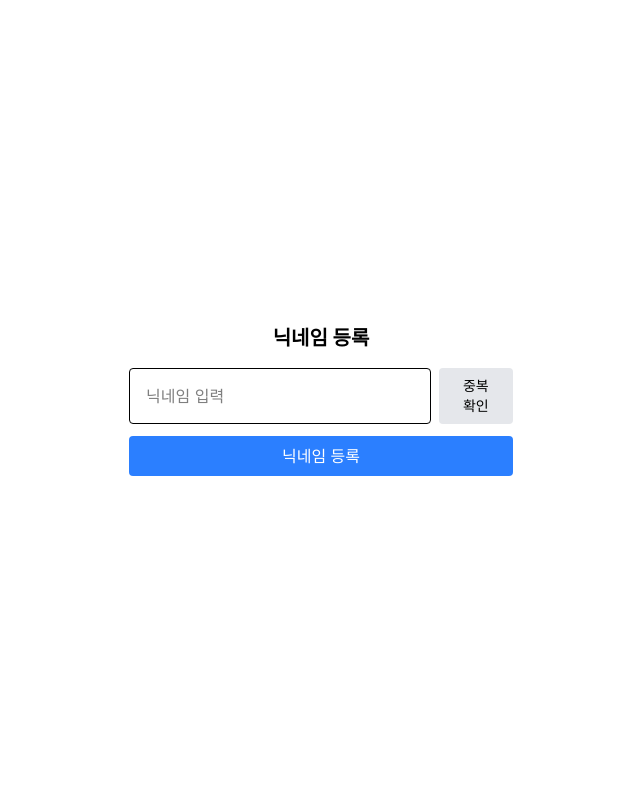
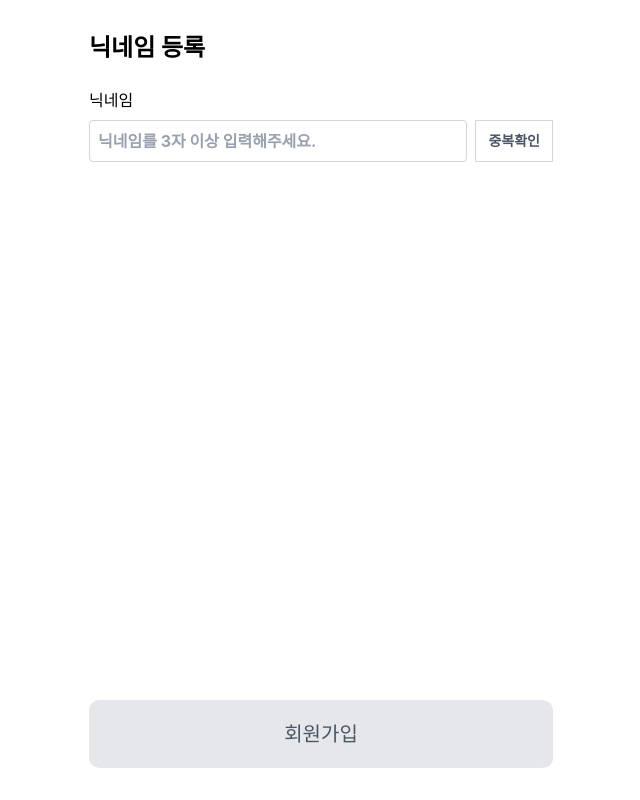
Before and after one commit to jump6746/client, a Next.js app: page /register/nickname in a window 1280 px wide. Shown: the whole page, without its empty margins (319-959 px from the left). Built offline with nearby package versions, Linux system fonts and the light colour scheme; a web font is replaced by a local one.

Commit message:
feat: oauth 첫 가입자 닉네임 페이지로 보내기

```diff
--- a/src/app/oauth2/callback/route.ts
+++ b/src/app/oauth2/callback/route.ts
@@ -28,7 +28,8 @@ export async function GET(request: NextRequest){
       headers: {
         Authorization: `Bearer ${accessToken}`,
         "Content-Type": "application/json"
-      }
+      },
+      method: "GET",
     });
 
     if(!userInfoResponse.ok){
--- a/src/app/register/nickname/page.tsx
+++ b/src/app/register/nickname/page.tsx
@@ -1,108 +1,112 @@
 "use client";
 
-import { useRouter } from "next/navigation";
-import { useState } from "react";
-import customToast from "@/shared/ui/CustomToast/customToast";
-import isSuccessResponse from "@/shared/lib/isSuccessResponse";
-import { changeNicknameAPI } from "@/features/user/api/changeNicknameAPI";
-import { checkNickname } from "@/features/user/api/checkNicknameAPI"; // ✅ 닉네임 중복 확인 API
+import { useCheckNickname, usePatchNickname } from "@/entities/auth/queries";
+import { isSuccessResponse } from "@/shared/lib";
+import { Button } from "@/shared/ui/Button";
+import { customToast } from "@/shared/ui/CustomToast";
+import { Input } from "@/shared/ui/Input";
+import { FormEvent, useState } from "react";
+import { toast } from "sonner";
 
 const RegisterNicknamePage = () => {
-  const router = useRouter();
+  const [nickname, setNickName] = useState<string>("");
+  const [nicknameCheck, setNickNameCheck] = useState<boolean>(false);
 
-  const [nickname, setNickname] = useState("");
-  const [isChecking, setIsChecking] = useState(false);
-  const [isChecked, setIsChecked] = useState(false);
-  const [isAvailable, setIsAvailable] = useState(false);
-  const [loading, setLoading] = useState(false);
-  const [error, setError] = useState("");
+  const checkNicknameMutation = useCheckNickname();
+  const patchNicknameMutation = usePatchNickname();
 
-  const handleCheckDuplicate = async () => {
-    console.log(isChecked);
-    setIsChecking(true);
-    setIsChecked(false);
-    setIsAvailable(false);
-    try {
-      const response = await checkNickname(nickname);
-      if (isSuccessResponse(response)) {
-        if (response.data === false) {
-          customToast.success("사용 가능한 닉네임입니다.");
-          setIsAvailable(true);
+  const handleNickNameCheck = async () => {
+    if (!nickname) {
+      customToast.error("닉네임을 입력해주세요.");
+      return;
+    }
+
+    checkNicknameMutation.mutate(nickname, {
+      onSuccess: (response) => {
+        if (isSuccessResponse(response) && !response.data) {
+          setNickNameCheck(true);
         } else {
-          customToast.error("이미 사용 중인 닉네임입니다.");
+          setNickNameCheck(false);
         }
-        setIsChecked(true);
-      }
-    } catch (err) {
-      console.error(err);
-      customToast.error("중복 확인 중 오류 발생");
-    } finally {
-      setIsChecking(false);
-    }
+      },
+    });
   };
 
-  const handleSubmit = async (e: React.FormEvent) => {
+  const handleSubmit = async (e: FormEvent<HTMLFormElement>) => {
     e.preventDefault();
-    setLoading(true);
-    setError("");
 
-    try {
-      const response = await changeNicknameAPI({
-        nickname,
-      });
+    if (!nickname) {
+      customToast.error("이메일과 비밀번호를 입력해주세요");
+      return;
+    }
 
-      if (isSuccessResponse(response)) {
-        customToast.success("닉네임이 등록되었습니다.");
-        router.push("/home");
-      } else {
-        customToast.error(response.message || "닉네임 등록 실패");
+    const loadingToastId = customToast.loading("닉네임 변경 중...");
+
+    patchNicknameMutation.mutate(
+      { nickname },
+      {
+        onSettled: () => {
+          toast.dismiss(loadingToastId);
+        },
       }
-    } catch (error) {
-      console.error(error);
-      setError("닉네임 등록 중 오류 발생");
-    } finally {
-      setLoading(false);
-    }
+    );
   };
 
   return (
-    <div className="flex flex-col items-center justify-center h-screen">
-      <h1 className="text-xl font-bold mb-4">닉네임 등록</h1>
-      <form onSubmit={handleSubmit} className="w-full max-w-sm space-y-3">
-        <div className="flex gap-2">
-          <input
-            type="text"
-            className="border px-4 py-2 rounded w-full"
-            placeholder="닉네임 입력"
+    <div className="h-full overflow-auto overscroll-contain">
+      <div className="flex flex-col gap-6 px-6 w-full h-full py-8">
+        <h1 className="font-bold text-2xl">닉네임 등록</h1>
+        <form
+          onSubmit={handleSubmit}
+          className="w-full flex-1 flex flex-col gap-3"
+        >
+          <div className="flex flex-col gap-2">
+            <label htmlFor="nickname">닉네임</label>
+            <div className="flex justify-between gap-2">
+              <Input
+                placeholder="닉네임를 3자 이상 입력해주세요."
                 value={nickname}
                 onChange={(e) => {
-              setNickname(e.target.value);
-              setIsChecked(false); // 입력 시 초기화
-              setIsAvailable(false);
+                  setNickName(e.currentTarget.value);
                 }}
-            required
-            disabled={isAvailable}
-          />
-          <button
+                id="nickname"
+                type="text"
+                className="px-2 py-2 flex-1 w-0 min-w-0 placeholder:font-bold placeholder:text-gray-400 border border-gray-300 rounded-sm h-fit"
+              ></Input>
+              <Button
+                className={`font-bold border text-sm shrink-0 ${
+                  nicknameCheck
+                    ? "border-green-300 text-green-600"
+                    : "border-gray-300 text-gray-600"
+                } cursor-pointer px-3 py-2.5 disabled:cursor-default`}
+                onClick={handleNickNameCheck}
+                disabled={
+                  nickname.length < 2 || checkNicknameMutation.isPending
+                }
                 type="button"
-            onClick={handleCheckDuplicate}
-            className="px-4 py-2 bg-gray-200 rounded text-sm"
-            disabled={isChecking || nickname.length < 2 || isAvailable}
               >
-            {isChecking ? "확인 중..." : "중복 확인"}
-          </button>
+                {checkNicknameMutation.isPending
+                  ? "확인 중..."
+                  : nicknameCheck
+                  ? "사용가능"
+                  : "중복확인"}
+              </Button>
             </div>
-
-        <button
+            {nickname.length > 0 && nickname.length < 3 ? (
+              <span className="text-red-600 text-sm">
+                닉네임을 3자 이상 입력해주세요.
+              </span>
+            ) : null}
+          </div>
+          <Button
+            className="w-full bg-brand-primary-600 font-medium text-xl py-5 text-white cursor-pointer rounded-[10px] mt-auto disabled:bg-gray-200 disabled:text-gray-600 disabled:cursor-default"
             type="submit"
-          className="bg-blue-500 text-white py-2 px-4 rounded w-full"
-          disabled={!isAvailable || loading}
+            disabled={!nicknameCheck || patchNicknameMutation.isPending}
           >
-          {loading ? "등록 중..." : "닉네임 등록"}
-        </button>
-
-        {error && <p className="text-red-500">{error}</p>}
+            회원가입
+          </Button>
         </form>
+      </div>
     </div>
   );
 };
--- a/src/entities/auth/api/postLoginInfoAPI..ts
+++ b/src/entities/auth/api/getLoginInfoAPI..ts
@@ -2,11 +2,11 @@ import { ErrorResponse, ResponseDTO } from "@/shared/types/api-structure";
 import { MyInfoResponse } from "../model";
 import { apiURL, clientFetch } from "@/shared/lib";
 
-const postLoginInfoAPI = async (): Promise<ResponseDTO<MyInfoResponse>|ErrorResponse> => {
+const getLoginInfoAPI = async (): Promise<ResponseDTO<MyInfoResponse>|ErrorResponse> => {
   return await clientFetch<undefined, MyInfoResponse>({
     url: apiURL("/auth/login/my-info"),
-    method: "POST",
+    method: "GET",
   })
 }
 
-export default postLoginInfoAPI;
+export default getLoginInfoAPI;
--- a/src/entities/auth/api/index.ts
+++ b/src/entities/auth/api/index.ts
@@ -1,5 +1,5 @@
 export { default as loginAPI } from "./loginAPI";
 export { default as getEmailCheckAPI } from "./getEmailCheckAPI";
 export { default as getNicknameCheckAPI } from "./getNicknameCheckAPI";
-export { default as postLoginInfoAPI } from "./postLoginInfoAPI.";
+export { default as getLoginInfoAPI } from "./getLoginInfoAPI.";
 export { default as signUpAPI } from "./signUpAPI";
--- /dev/null
+++ b/src/entities/auth/api/patchNicknameAPI.ts
@@ -0,0 +1,13 @@
+import { apiURL, clientFetch } from "@/shared/lib"
+import { NicknameChangeRequest, NicknameChangeResponse } from "../model"
+import { ErrorResponse, ResponseDTO } from "@/shared/types/api-structure"
+
+const patchNicknameAPI = async (data: NicknameChangeRequest):Promise<ResponseDTO<NicknameChangeResponse> | ErrorResponse> => {
+  return await clientFetch<NicknameChangeRequest, NicknameChangeResponse>({
+    url: apiURL("/users/change-nickname"),
+    method: "PATCH",
+    data,
+  })
+}
+
+export default patchNicknameAPI;
--- a/src/entities/auth/model/index.ts
+++ b/src/entities/auth/model/index.ts
@@ -1 +1,10 @@
-export type { SessionData, LoginCredentials, LoginResponse, MyInfoResponse, SignUpResponse, SignUpRequest } from "./auth";
+export type {
+  SessionData,
+  LoginCredentials,
+  LoginResponse,
+  MyInfoResponse,
+  SignUpResponse,
+  SignUpRequest,
+  NicknameChangeRequest,
+  NicknameChangeResponse
+} from "./auth";
--- a/src/entities/auth/queries/index.ts
+++ b/src/entities/auth/queries/index.ts
@@ -3,3 +3,4 @@ export { default as useCheckNickname } from "./useCheckNickname";
 export { default as usePostLogin } from "./usePostLogin";
 export { default as useLoginInfo } from "./useLoginInfo";
 export { default as usePostSignUp } from "./usePostSignUp";
+export { default as usePatchNickname } from "./usePatchNickname";
--- a/src/entities/auth/queries/useLoginInfo.ts
+++ b/src/entities/auth/queries/useLoginInfo.ts
@@ -1,5 +1,5 @@
 import { useQuery } from "@tanstack/react-query";
-import { postLoginInfoAPI } from "../api";
+import { getLoginInfoAPI } from "../api";
 import { useGuestModeStore } from "@/shared/stores";
 import { isSuccessResponse } from "@/shared/lib";
 import { useRouter } from "next/navigation";
@@ -11,7 +11,7 @@ const useLoginInfo = () => {
 
   const {data: response, ...rest} = useQuery({
     queryKey: ["user-info"],
-    queryFn: () => postLoginInfoAPI(),
+    queryFn: () => getLoginInfoAPI(),
     staleTime: Infinity,
     enabled: !isGuestMode,
   });
--- /dev/null
+++ b/src/entities/auth/queries/usePatchNickname.ts
@@ -0,0 +1,28 @@
+import { useMutation } from "@tanstack/react-query"
+import patchNicknameAPI from "../api/patchNicknameAPI"
+import { isSuccessResponse } from "@/shared/lib"
+import { customToast } from "@/shared/ui/CustomToast"
+import { useRouter } from "next/navigation"
+
+const usePatchNickname = () => {
+
+  const router = useRouter();
+
+  return useMutation({
+    mutationFn: patchNicknameAPI,
+    onSuccess: (response) => {
+      if(isSuccessResponse(response)){
+        customToast.success("닉네임 변경에 성공하였습니다.");
+        router.push("/home");
+      }else{
+        customToast.error(response.message);
+        throw new Error(response.message);
+      }
+    },
+    onError: (error) => {
+      customToast.error(error instanceof Error ? error.message : "닉네임 변경에 실패했습니다.");
+    }
+  })
+}
+
+export default usePatchNickname;
```
Also changed, not shown: src/app/login/oauth2/code/google/route.ts (deleted, +0 -83 lines), src/entities/auth/model/auth.d.ts (+8 -0 lines). Lines whose indentation alone changed are shown as unchanged.
